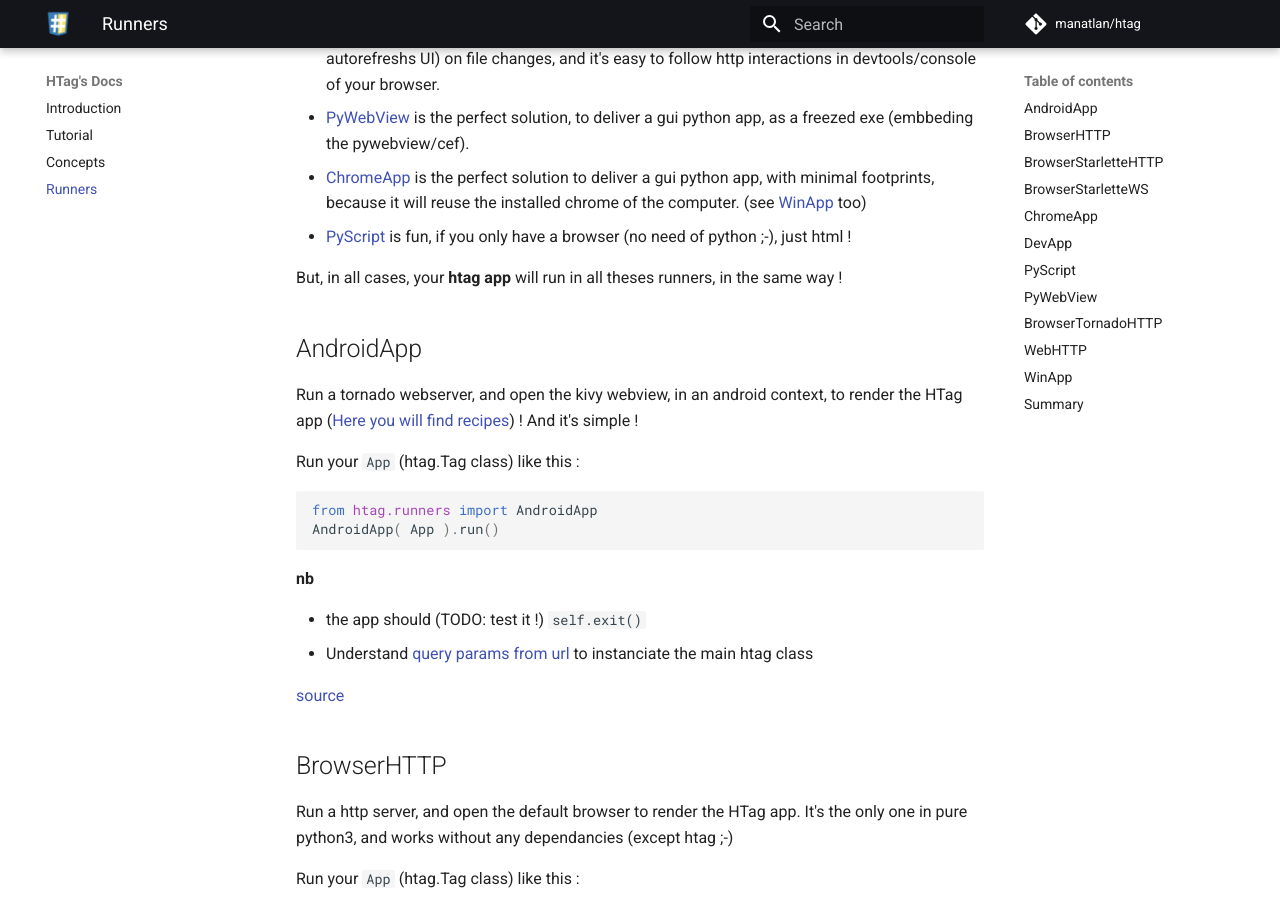
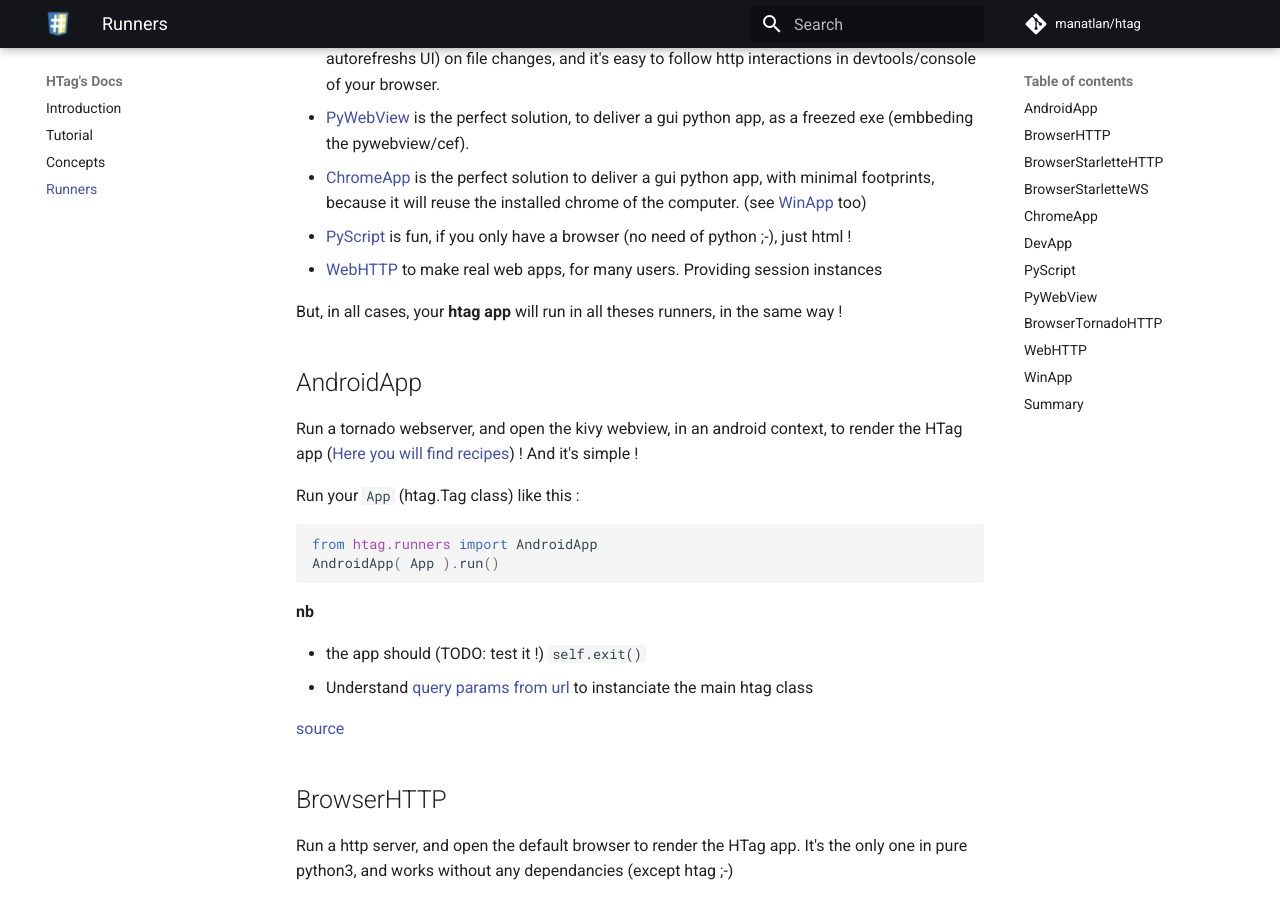
Before and after one commit to manatlan/htag, an MkDocs documentation site: the page built from docs/runners.md, in a window 1280 px wide and 900 px high, scrolled down 327 px. Built offline with MkDocs 1.6.1 and Material for MkDocs 9.7.7, drawn with Linux system fonts in a browser that asks for light colours; comment, search, counter and statistics services are not loaded.

Commit message:
Update runners.md

```diff
--- a/docs/runners.md
+++ b/docs/runners.md
@@ -9,6 +9,7 @@
  * [PyWebView](#pywebview) is the perfect solution, to deliver a gui python app, as a freezed exe (embbeding the pywebview/cef).
  * [ChromeApp](#chromeapp) is the perfect solution to deliver a gui python app, with minimal footprints, because it will reuse the installed chrome of the computer. (see [WinApp](#winapp) too)
  * [PyScript](#pyscript) is fun, if you only have a browser (no need of python ;-), just html !
+ * [WebHTTP](#webhttp) to make real web apps, for many users. Providing session instances
 
 But, in all cases, your **htag app** will run in all theses runners, in the same way !
 
```
